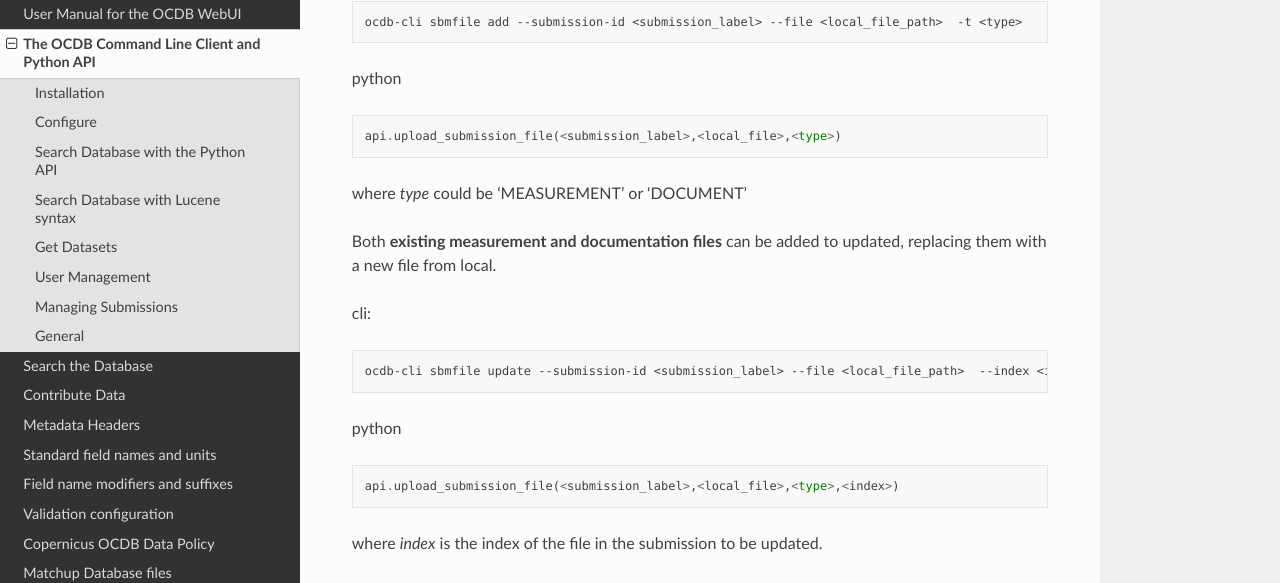
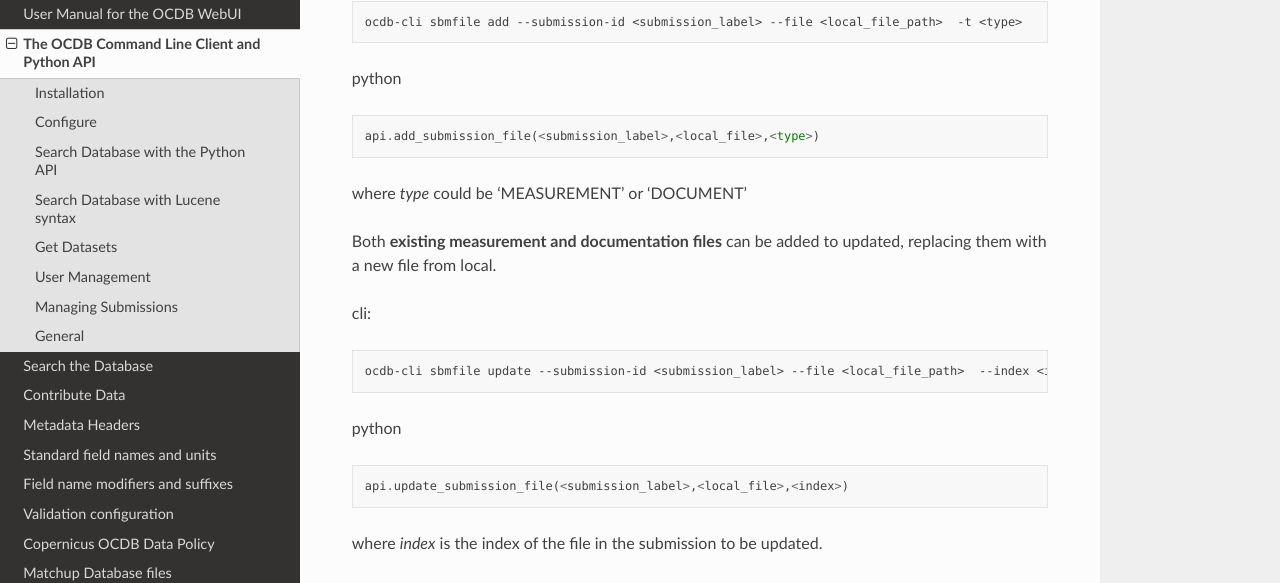
Before and after one commit to javierconcha/ocdb-docs, a Sphinx documentation site: the page built from docs/source/ocdb-api-cli.md, in a window 1280 px wide and 900 px high, scrolled down 8755 px. Shown: the part 131-714 px from the top of the window. Built offline with Sphinx 7.4.7 and the Read the Docs theme 2.0.0, drawn with Linux system fonts in a browser that asks for light colours.

Commit message:
Update ocdb-api-cli.md

````diff
--- a/docs/source/ocdb-api-cli.md
+++ b/docs/source/ocdb-api-cli.md
@@ -392,7 +392,7 @@ ocdb-cli sbmfile add --submission-id <submission_label> --file <local_file_path>
 
 python
 ```python
-api.upload_submission_file(<submission_label>,<local_file>,<type>)
+api.add_submission_file(<submission_label>,<local_file>,<type>)
 ```
 where _type_ could be 'MEASUREMENT' or 'DOCUMENT'
 
@@ -406,7 +406,7 @@ ocdb-cli sbmfile update --submission-id <submission_label> --file <local_file_pa
 
 python
 ```python
-api.upload_submission_file(<submission_label>,<local_file>,<type>,<index>)
+api.update_submission_file(<submission_label>,<local_file>,<index>)
 ```
 
 where *index* is the index of the file in the submission to be updated.
````
